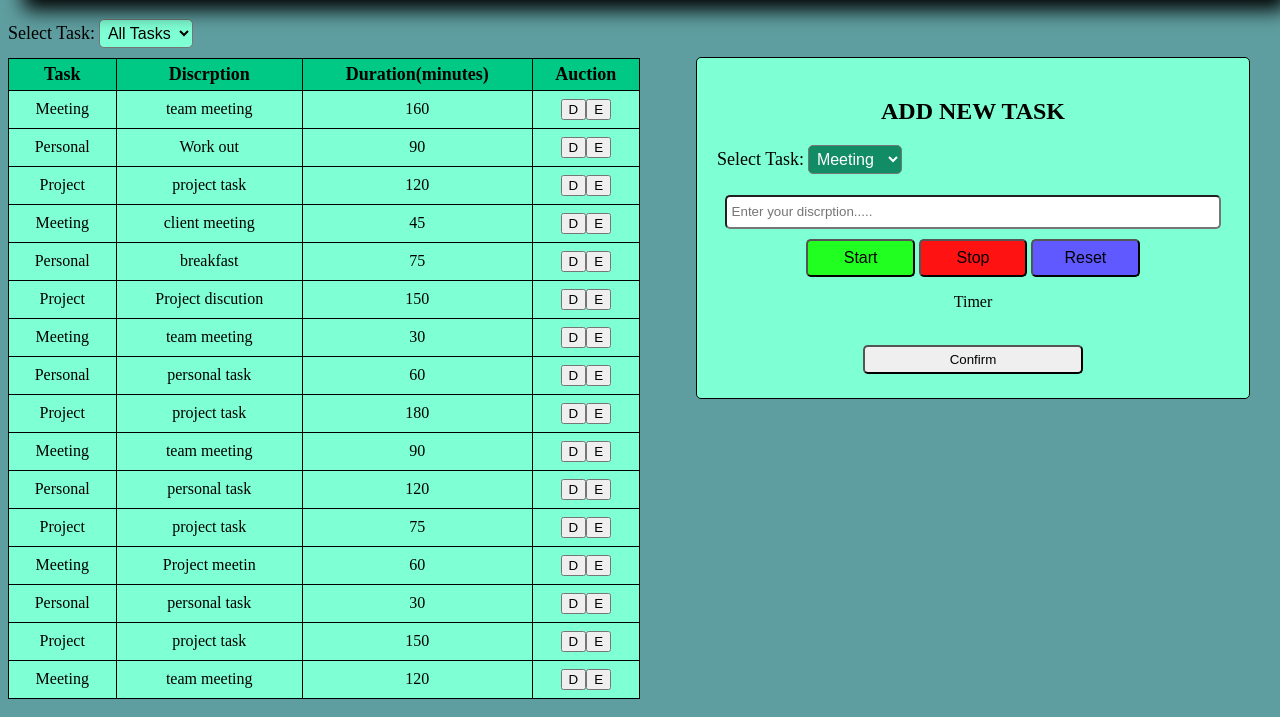
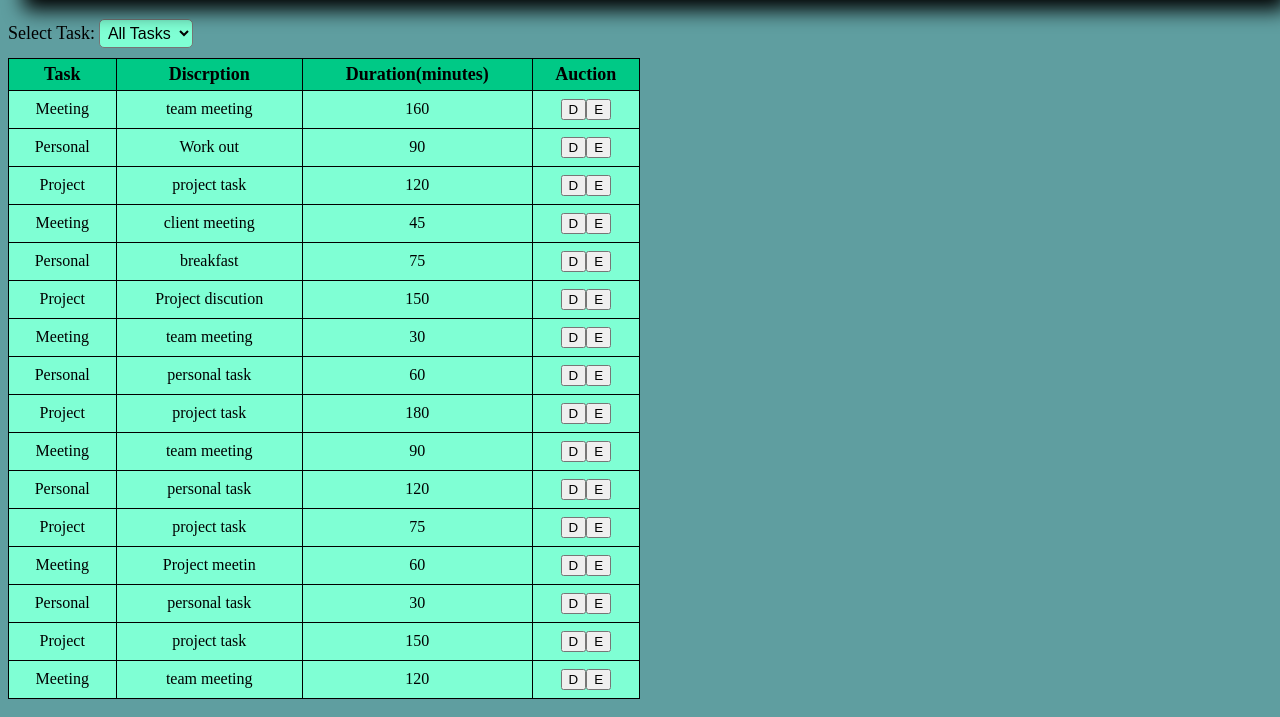
Before and after one commit to murali1818/TaskManager, a plain HTML site: page index.html in a window 1280 px wide. Shown: the part 83-800 px from the top of the page. Drawn offline with Linux system fonts and the light colour scheme.

Commit message:
Add files via upload

```diff
--- a/index.html
+++ b/index.html
@@ -28,26 +28,7 @@
         <tbody id="tabledata">
         </tbody>
     </table>
-    <div class="card">
-        <h2>ADD NEW TASK</h2>
-        <form id="taskForm">
-        <label class="cat" for="taskSelect">Select Task:</label>
-        <select id="taskSelect" onchange="settask()">
-            <option value="Meeting">Meeting</option>
-            <option value="Personal">Personal</option>
-            <option value="Project">Project</option>
-        </select>
-        <input type="text" class="discrption" id="descriptionInput" name="myInput" placeholder="Enter your discrption....." size="60" required>
 
-            <div class="timer">
-                <button class="button" id="startBtn" style="background-color: rgb(33, 255, 33);">Start</button>
-                <button class="button" id="endBtn" style="background-color: rgb(255, 18, 18);">Stop</button>
-                <button class="button"id="endBtn" style="background-color: rgb(95, 89, 255);">Reset</button>
-                <p id="result">Timer</p>
-            </div>
-        <button class="add" type="submit">Confirm</button>
-    </form>
-    </div>
     <script src="index.js"></script>
 </body>
 </html>
```
